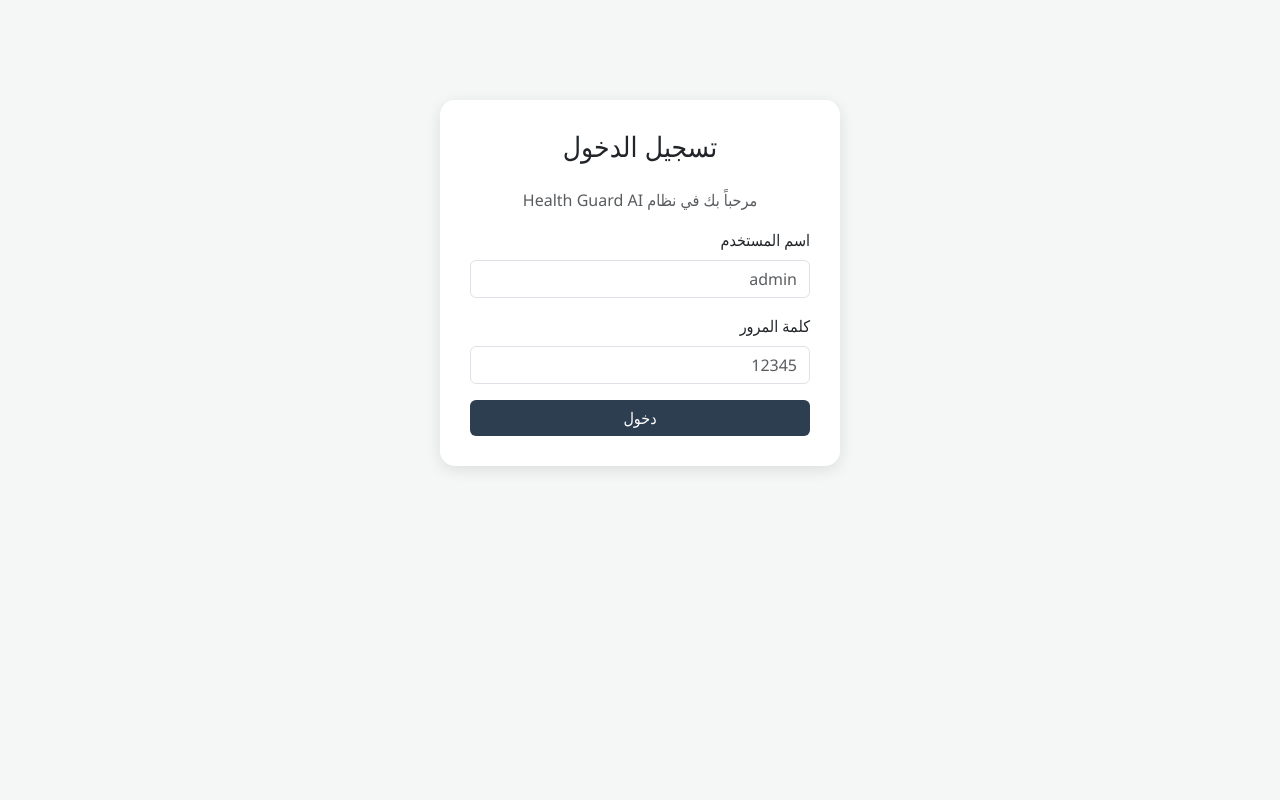
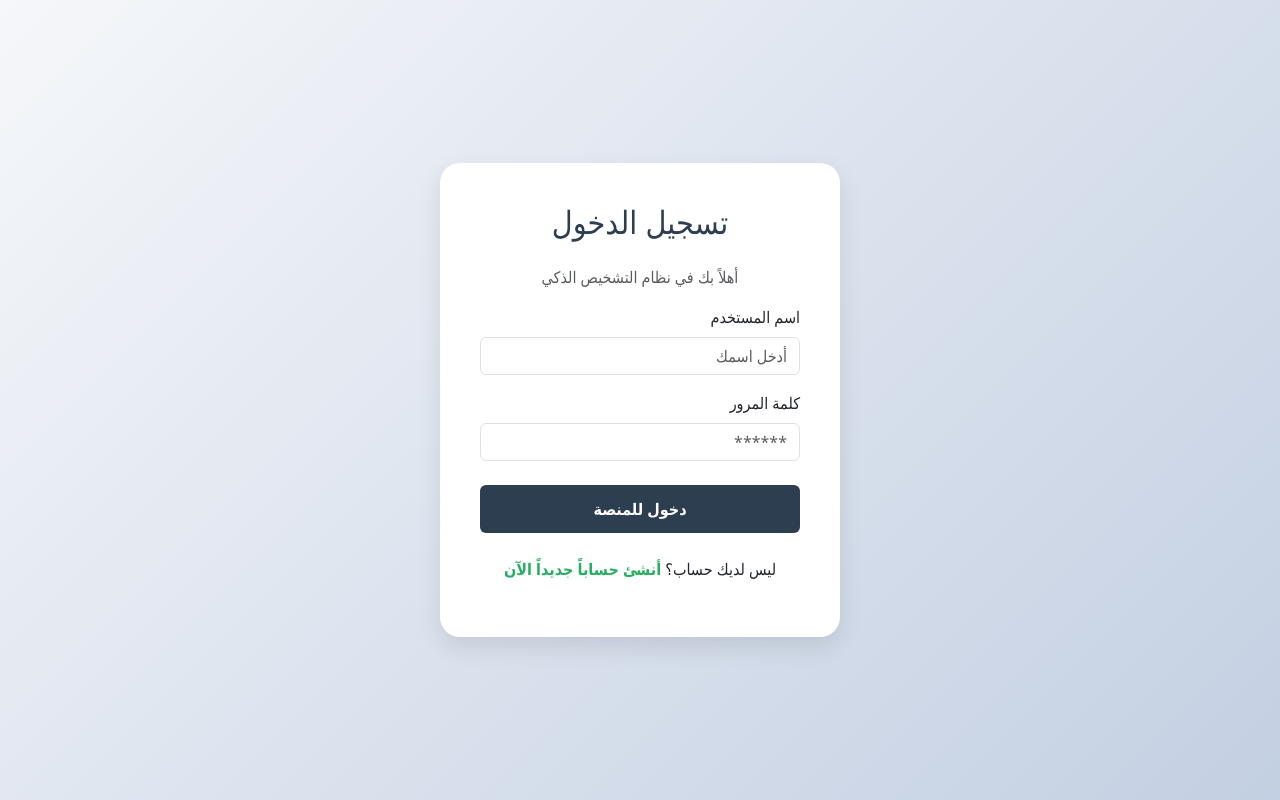
Before and after one commit to muzun44/Health-Guard-AI, a Flask app: page /login in a window 1280 px wide. Run offline with Flask 3, Linux system fonts and the light colour scheme.

Commit message:
Update login.html

```diff
--- a/templates/login.html
+++ b/templates/login.html
@@ -6,32 +6,57 @@
     <title>تسجيل الدخول - Health Guard</title>
     <link rel="stylesheet" href="https://cdn.jsdelivr.net/npm/bootstrap@5.3.0/dist/css/bootstrap.min.css">
     <style>
-        body { background-color: #f4f7f6; font-family: 'Segoe UI', Tahoma, Geneva, Verdana, sans-serif; }
-        .login-container { max-width: 400px; margin: 100px auto; background: white; padding: 30px; border-radius: 15px; box-shadow: 0 4px 15px rgba(0,0,0,0.1); }
-        .btn-primary { background-color: #2c3e50; border: none; }
-        .btn-primary:hover { background-color: #34495e; }
+        body {
+            background: linear-gradient(135deg, #f5f7fa 0%, #c3cfe2 100%);
+            font-family: 'Segoe UI', Tahoma, Geneva, Verdana, sans-serif;
+            height: 100vh;
+            display: flex;
+            align-items: center;
+        }
+        .login-container {
+            max-width: 400px;
+            margin: auto;
+            background: white;
+            padding: 40px;
+            border-radius: 20px;
+            box-shadow: 0 10px 25px rgba(0,0,0,0.1);
+        }
+        .btn-login {
+            background-color: #2c3e50;
+            border: none;
+            padding: 12px;
+            font-weight: bold;
+        }
+        .btn-login:hover { background-color: #34495e; }
+        .signup-link { color: #27ae60; text-decoration: none; font-weight: bold; }
     </style>
 </head>
 <body>
-    <div class="login-container">
-        <h3 class="text-center mb-4">تسجيل الدخول</h3>
-        <p class="text-muted text-center">مرحباً بك في نظام Health Guard AI</p>
+    <div class="container">
+        <div class="login-container text-center">
+            <h2 class="mb-4" style="color: #2c3e50;">تسجيل الدخول</h2>
+            <p class="text-muted">أهلاً بك في نظام التشخيص الذكي</p>
 
             {% if error %}
-        <div class="alert alert-danger text-center">{{ error }}</div>
+            <div class="alert alert-danger">{{ error }}</div>
             {% endif %}
 
-        <form action="/login" method="POST">
+            <form action="/login" method="POST" class="text-end">
                 <div class="mb-3">
                     <label class="form-label">اسم المستخدم</label>
-                <input type="text" name="username" class="form-control" placeholder="admin" required>
+                    <input type="text" name="username" class="form-control" placeholder="أدخل اسمك" required>
                 </div>
-            <div class="mb-3">
+                <div class="mb-4">
                     <label class="form-label">كلمة المرور</label>
-                <input type="password" name="password" class="form-control" placeholder="12345" required>
+                    <input type="password" name="password" class="form-control" placeholder="******" required>
                 </div>
-            <button type="submit" class="btn btn-primary w-100">دخول</button>
+                <button type="submit" class="btn btn-login btn-primary w-100 text-white">دخول للمنصة</button>
             </form>
+
+            <div class="mt-4">
+                <p>ليس لديك حساب؟ <a href="/signup" class="signup-link">أنشئ حساباً جديداً الآن</a></p>
+            </div>
+        </div>
     </div>
 </body>
 </html>
```
Lines whose indentation alone changed are shown as unchanged.
